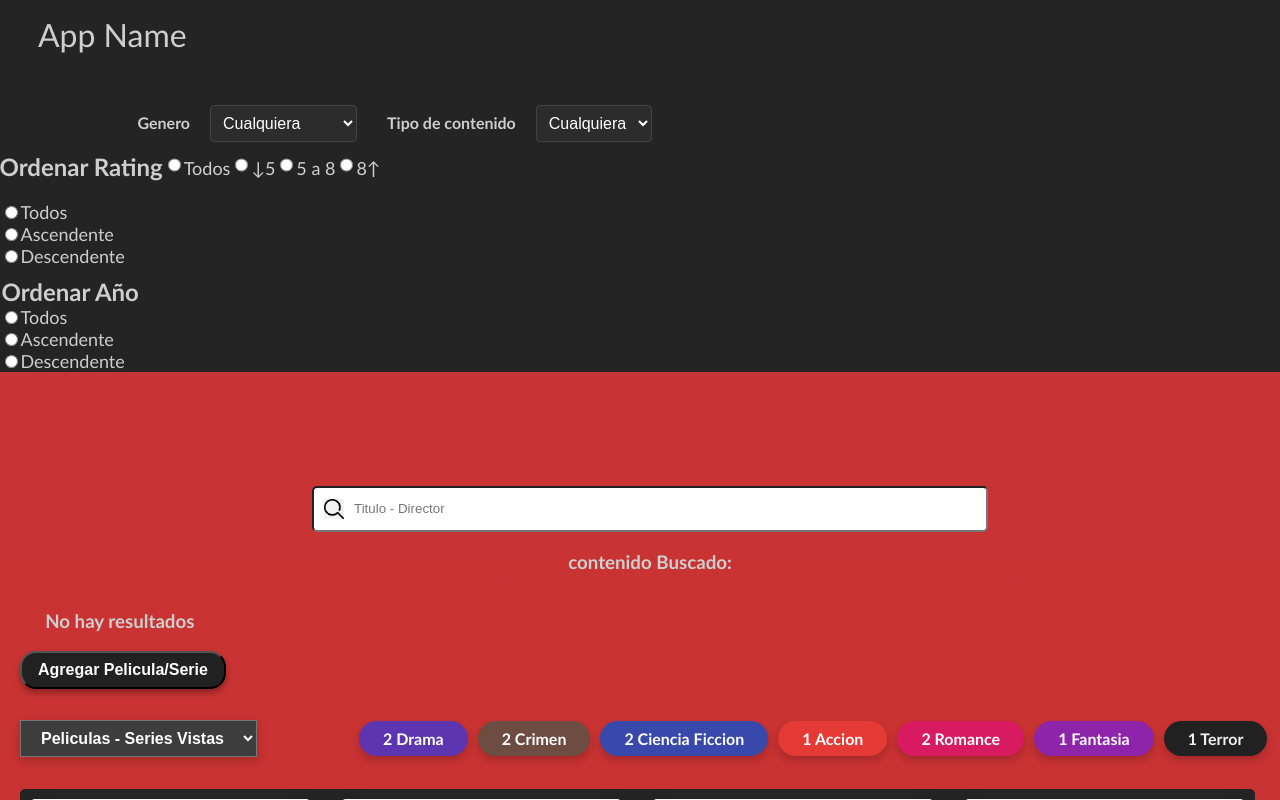
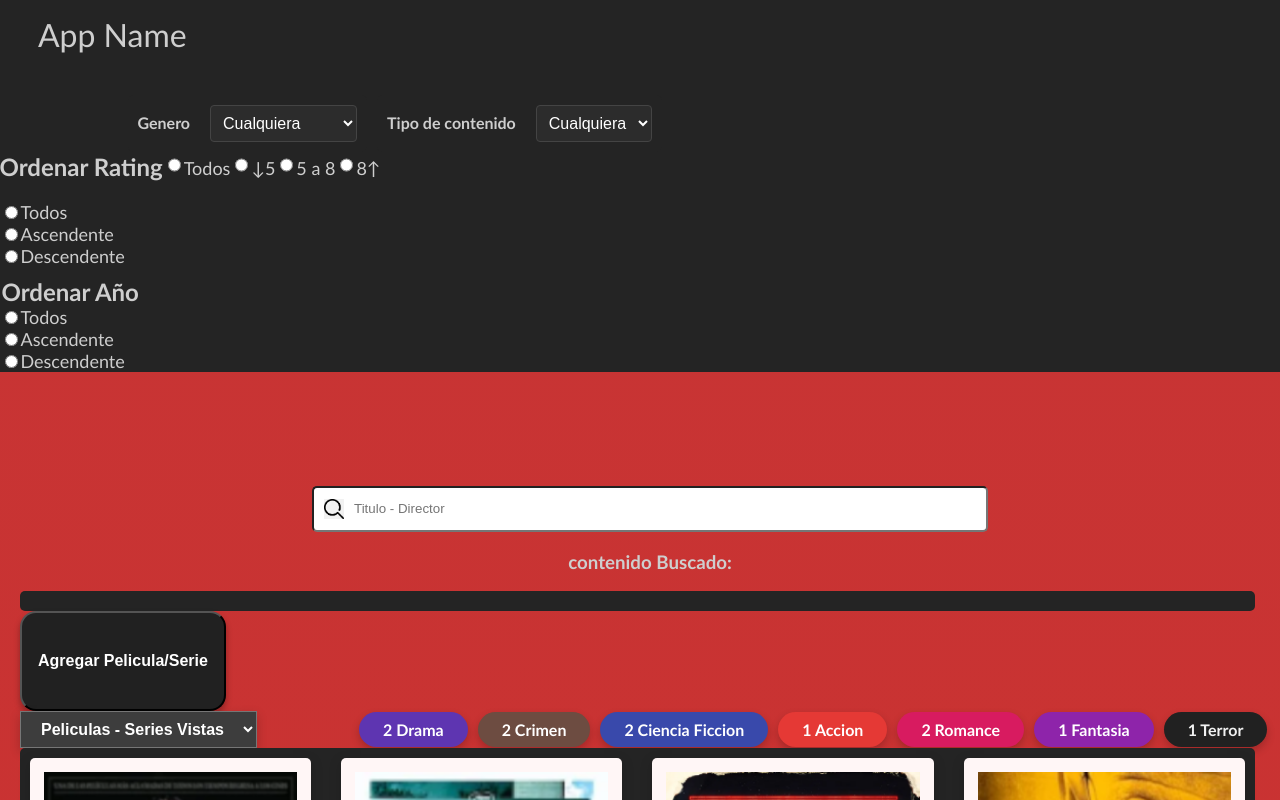
Before and after one commit to Diiegorios46/-1proyect-react-PWA, a React (Vite) app in the folder proyectReact/: page / in a window 1280 px wide. Shown: the top 800 px of the page. Built offline with nearby package versions, Linux system fonts and the light colour scheme.

Commit message:
-fix filter for find -fix css -Backup proyect

```diff
--- a/proyectReact/src/pages/Home/Home.jsx
+++ b/proyectReact/src/pages/Home/Home.jsx
@@ -176,39 +176,40 @@ const Home = () => {
         return arrayAux;
     }
 
-    const renderContentFilterForWord = () => {
-        const result = filterForMovie();
+    // const renderContentFilterForWord = () => {
+    //     const result = filterForMovie();
 
-        if (result.length === 0) {
-            return <h3>No hay resultados</h3>
-        } else {
-            return result.map((content) => (
-                <Card
-                    key={content.id}
-                    titulo={content.titulo}
-                    director={content.director}
-                    genero={content.genero}
-                    anio={content.anio}
-                    rating={content.rating}
-                    id={content.id}
-                    url={content.url}
-                    tipo={content.tipo}
-                    estadoVisto={content.visto}
-                    Onclick={handleChange}
-                />
-            ))
-        }
+    //     if (result.length === 0) {
+    //         return <h3>No hay resultados</h3>
+    //     } else {
+    //         return result.map((content) => (
+    //             <Card
+    //                 key={content.id}
+    //                 titulo={content.titulo}
+    //                 director={content.director}
+    //                 genero={content.genero}
+    //                 anio={content.anio}
+    //                 rating={content.rating}
+    //                 id={content.id}
+    //                 url={content.url}
+    //                 tipo={content.tipo}
+    //                 estadoVisto={content.visto}
+    //                 Onclick={handleChange}
+    //             />
+    //         ))
+    //     }
 
-    }
+    // }
 
     const renderContentFind = () => {
         return (
-            <div className={Styles.container_busqueda}>
-            <h3 className={Styles.contentBuscado}>contenido Buscado:</h3>
-                <div className={Styles.contenidoFiltrado}>
+            <>
+                <h3 className={Styles.contentBuscado}>contenido Buscado:</h3>
+                <div className={Styles.container_cards}>
                     {renderContentFilterForWord()}
                 </div>
-            </div>
+            </>
+
         );
     };
 
@@ -303,6 +304,49 @@ const Home = () => {
     const closeModal = () => {
         setOpenModalButton(false)
         setEstadoModalModify(false)
+    }
+
+    const filtroNombre = () => {
+        const arrayAux = moviesAndSeries.filter(
+            (content) =>
+            buscarXPeliculaSerie !== "" &&
+            (content.titulo.toLowerCase().includes(buscarXPeliculaSerie.toLowerCase()) ||
+            content.director.toLowerCase().includes(buscarXPeliculaSerie.toLowerCase()))
+        );
+        return arrayAux;
+    }
+
+    const renderContentFilterForWord = () => {
+        const result = filtroNombre();
+        console.log(result)
+        if (buscarXPeliculaSerie == ""){
+            return ;
+        }
+
+        if (result.length === 0) {
+            return <h3>No hay resultados</h3>
+        } else {
+            return (<>
+                            {
+                            result.map((content) => (
+                                    <Card
+                                    key={content.id}
+                                    titulo={content.titulo}
+                                    director={content.director}
+                                    genero={content.genero}
+                                    anio={content.anio}
+                                    rating={content.rating}
+                                    id={content.id}
+                                    url={content.url}
+                                    tipo={content.tipo}
+                                    estadoVisto={content.visto}
+                                    Onclick={handleChange}
+                                    />
+                                )
+                            )}
+                    </>
+                )
+        }
     }
 
 
```
